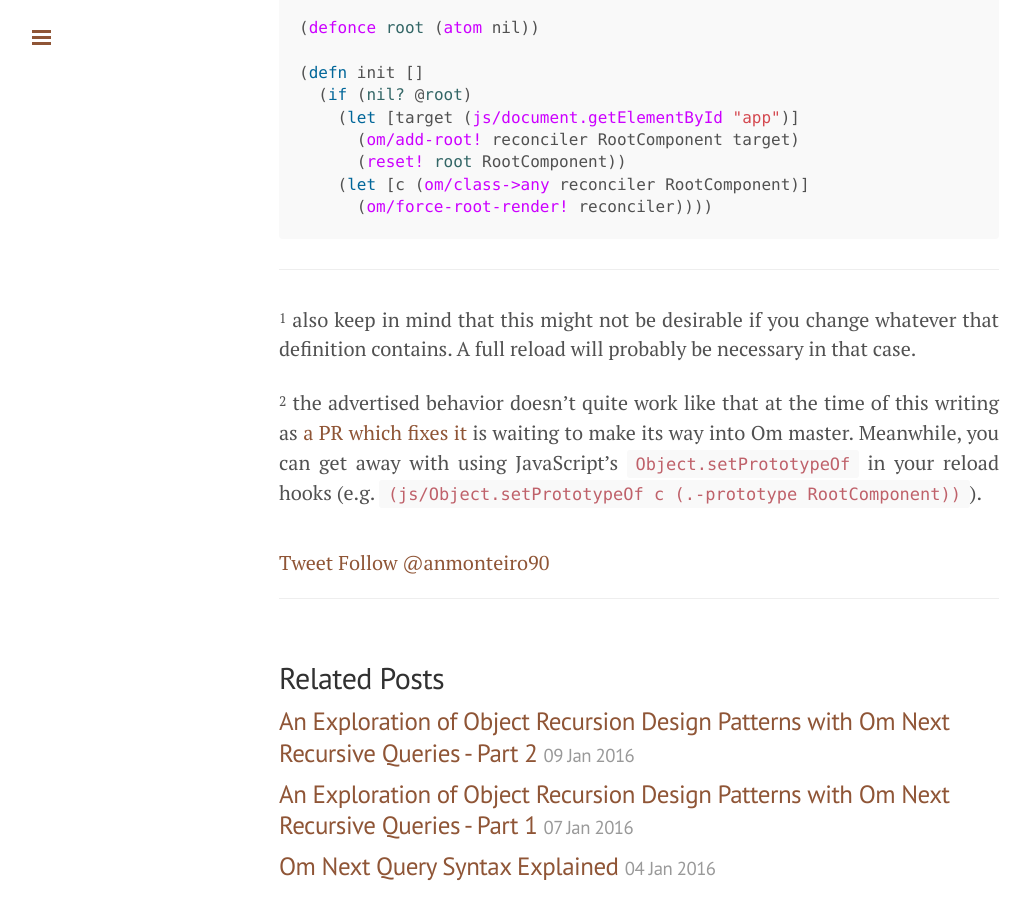
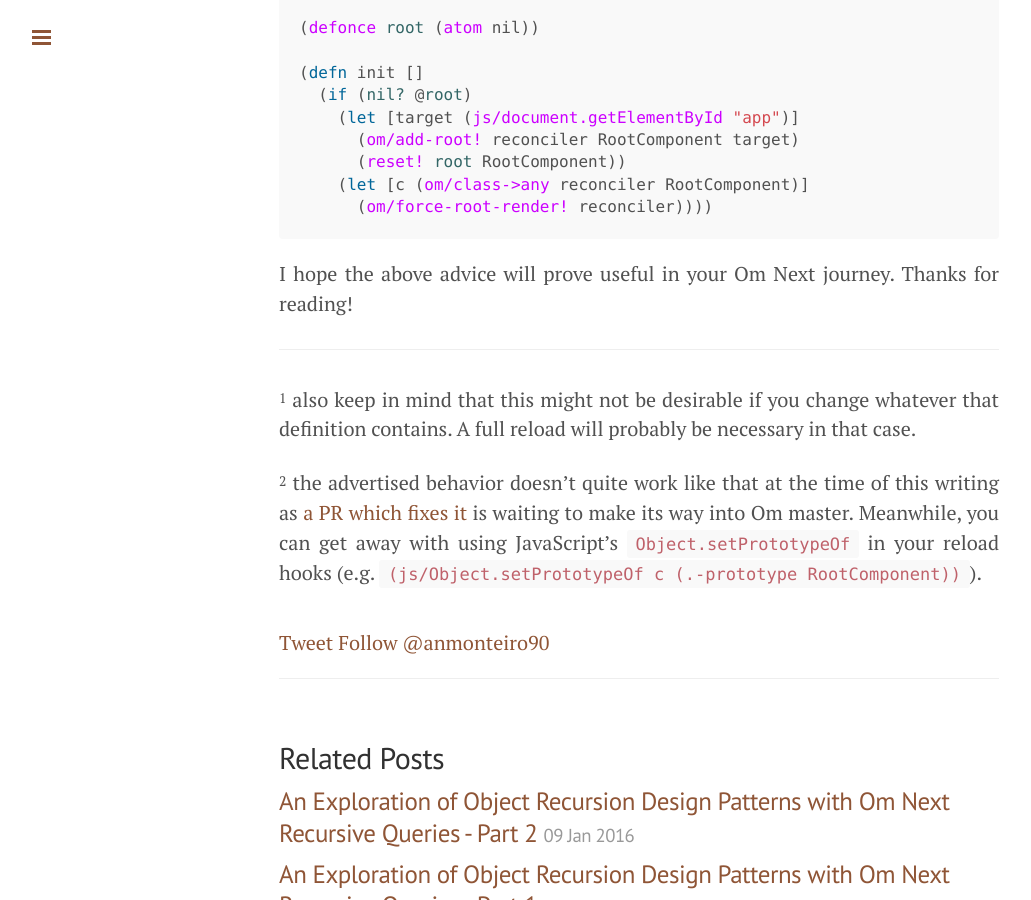
Before and after one commit to anmonteiro/anmonteiro.github.io, a Jekyll site: the page built from _posts/2016-01-21-writing-om-next-reloadable-code-a-checklist.md, in a window 1280 px wide and 900 px high, scrolled down 1160 px. Shown: the whole window, without its empty margins (1-1032 px from the left). Built offline with Jekyll 4.4.1, drawn with Linux system fonts in a browser that asks for light colours; Markdown is read by kramdown in place of the engine named in the settings; comment, search, counter and statistics services are not loaded.

Commit message:
missing post ending

````diff
--- a/_posts/2016-01-21-writing-om-next-reloadable-code-a-checklist.md
+++ b/_posts/2016-01-21-writing-om-next-reloadable-code-a-checklist.md
@@ -35,6 +35,8 @@ Applying the <code>:once</code> metadata to your Om Next components is the equiv
       (om/force-root-render! reconciler))))
 ```
 
+I hope the above advice will prove useful in your Om Next journey. Thanks for reading!
+
 ---
 
 <sup><sub>1</sub></sup> also keep in mind that this might not be desirable if you change whatever that definition contains. A full reload will probably be necessary in that case.
````
